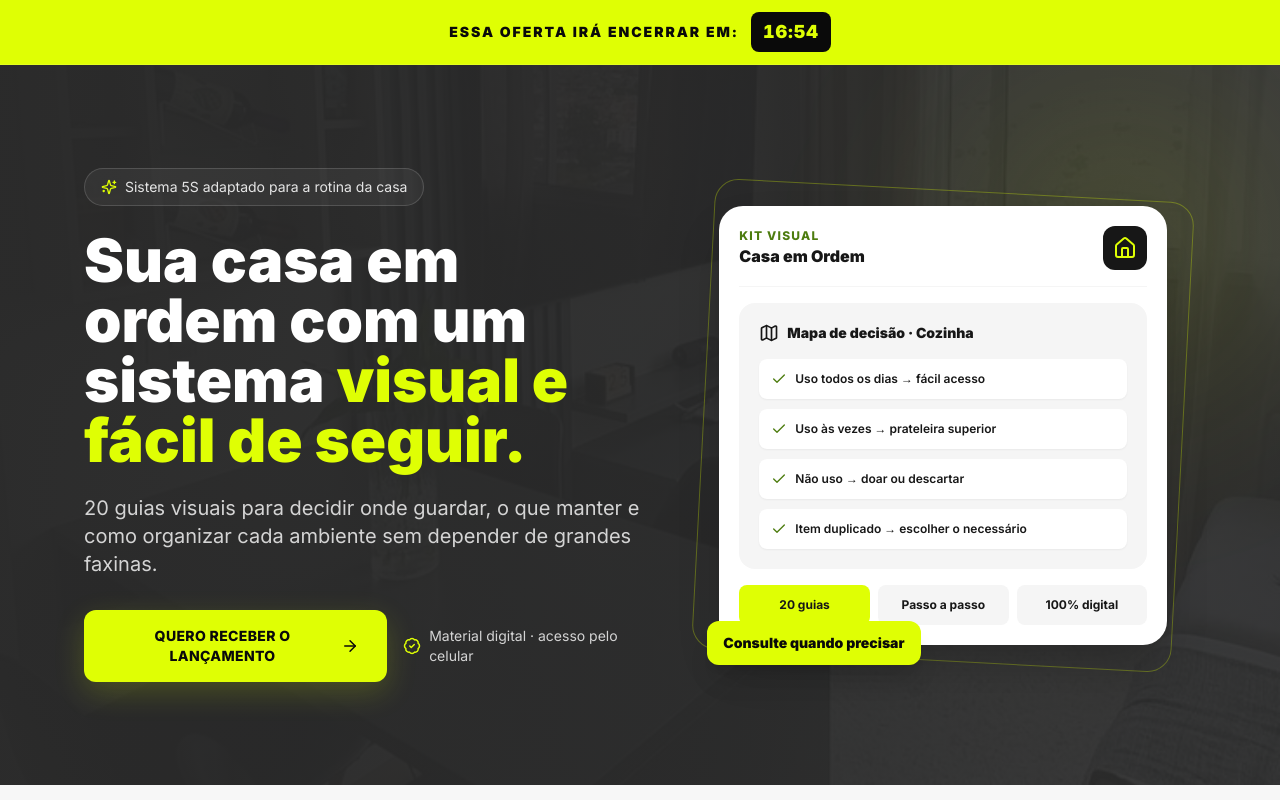
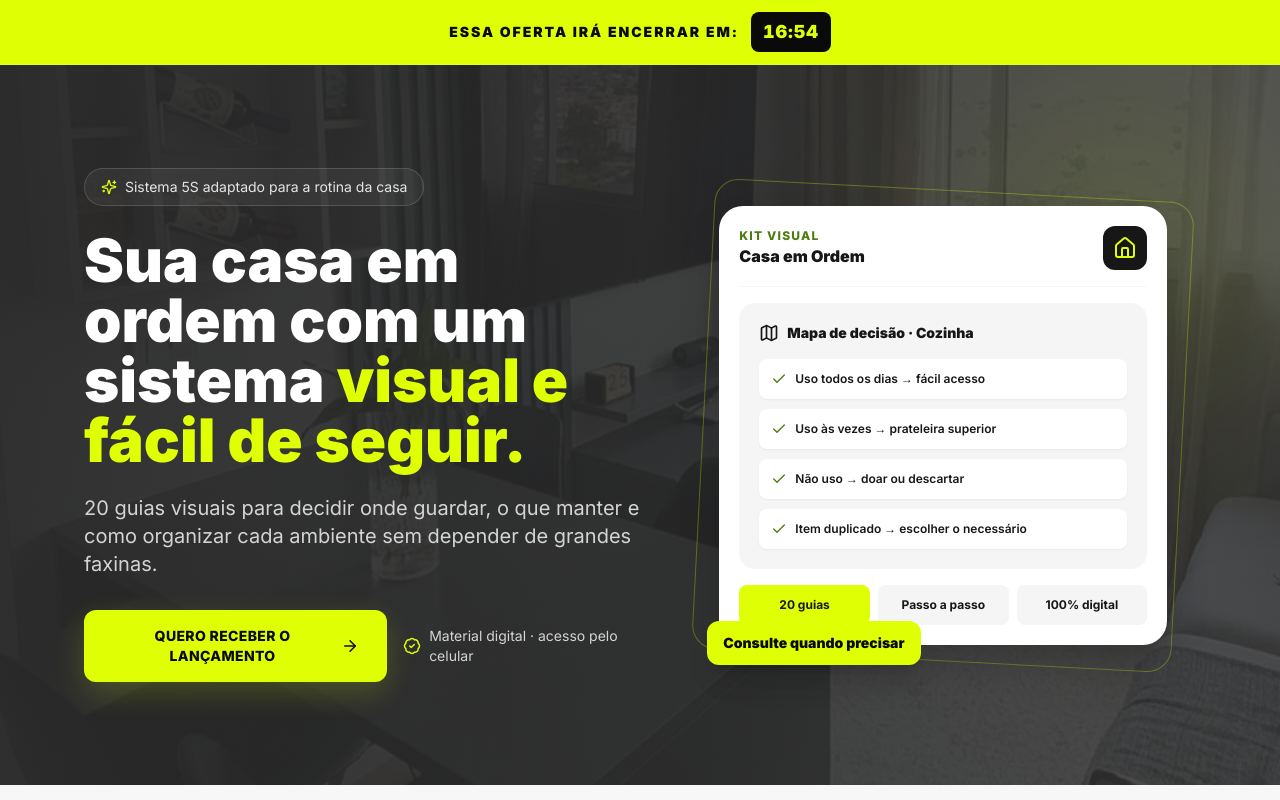
Before and after one commit to YuriVbs70/kit-visual-casa-organizada, a React (Vite) app: page / in a window 1280 px wide. Shown: the top 800 px of the page. Built offline with nearby package versions, Linux system fonts and the light colour scheme; no server answers.

Commit message:
deixa imagem de fundo do hero mais visivel

```diff
--- a/src/App.tsx
+++ b/src/App.tsx
@@ -147,12 +147,12 @@ export default function App() {
         </div>
         <div
           aria-hidden="true"
-          className="pointer-events-none absolute inset-0 bg-cover bg-center opacity-30"
+          className="pointer-events-none absolute inset-0 bg-cover bg-center opacity-45"
           style={{ backgroundImage: "url('/hero-casa-organizada.jpg')" }}
         />
         <div
           aria-hidden="true"
-          className="pointer-events-none absolute inset-0 bg-gradient-to-r from-[#2A2A2A]/95 via-[#2A2A2A]/85 to-[#2A2A2A]/70"
+          className="pointer-events-none absolute inset-0 bg-gradient-to-r from-[#2A2A2A]/90 via-[#2A2A2A]/75 to-[#2A2A2A]/55"
         />
         <div className="pointer-events-none absolute right-0 top-20 z-[1] h-80 w-80 rounded-full bg-[#DFFF04]/10 blur-[100px]" />
         <div className="relative z-10 mx-auto grid min-h-[720px] max-w-6xl items-center gap-12 px-5 py-16 md:grid-cols-[1.05fr_.95fr] md:py-20">
```
